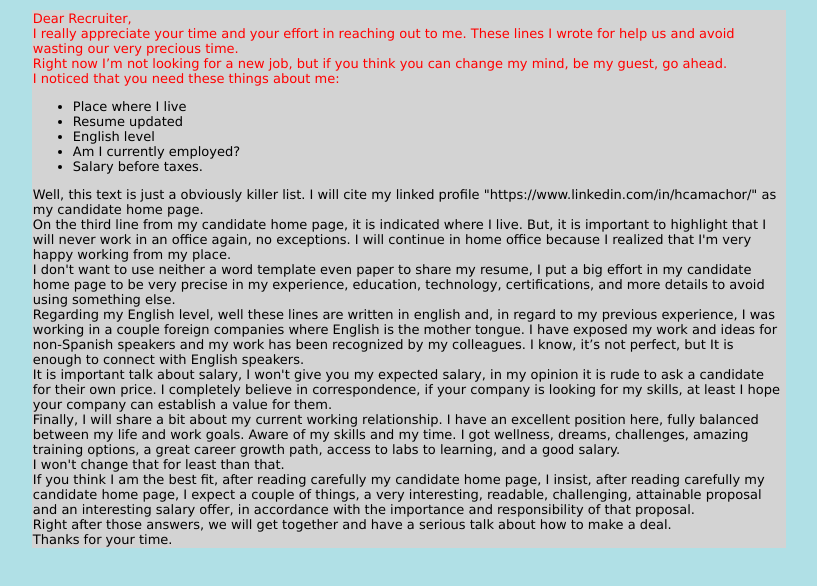
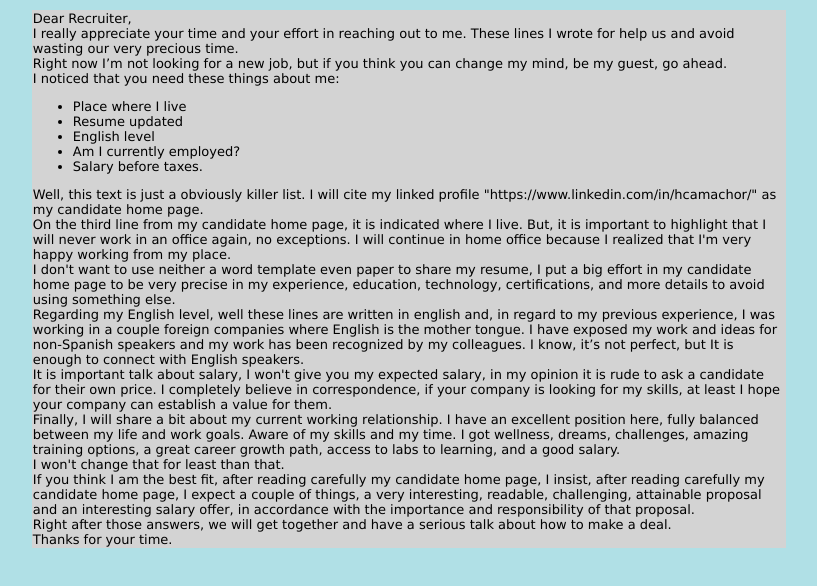
Before and after one commit to hcamachormx/hcamachormx.github.io, a plain HTML site: page index.html in a window 1280 px wide. Shown: the whole page, without its empty margins (231-1048 px from the left). Drawn offline with Linux system fonts and the light colour scheme.

Commit message:
Paragraph and fontsize

```diff
--- a/index.html
+++ b/index.html
@@ -3,7 +3,7 @@
 <style>
         body {background-color: powderblue;}
         h1   {color: blue;}
-        p    {color: red;}
+        p    {color: black;}
         td    {background-color: lightgray;font-family: Verdana, Geneva, Tahoma, sans-serif;color: black; font-size: small;}
 
         </style>
```
